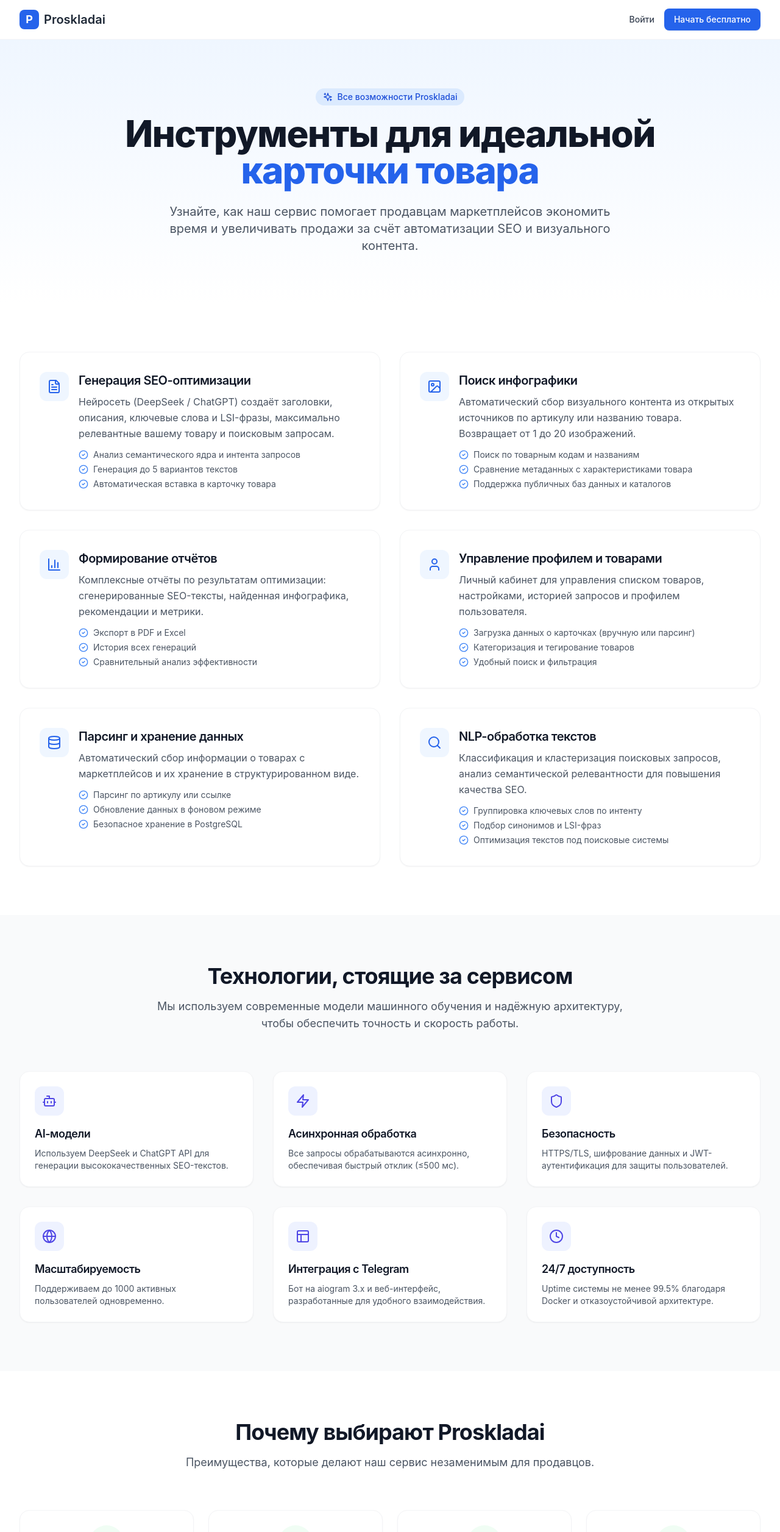
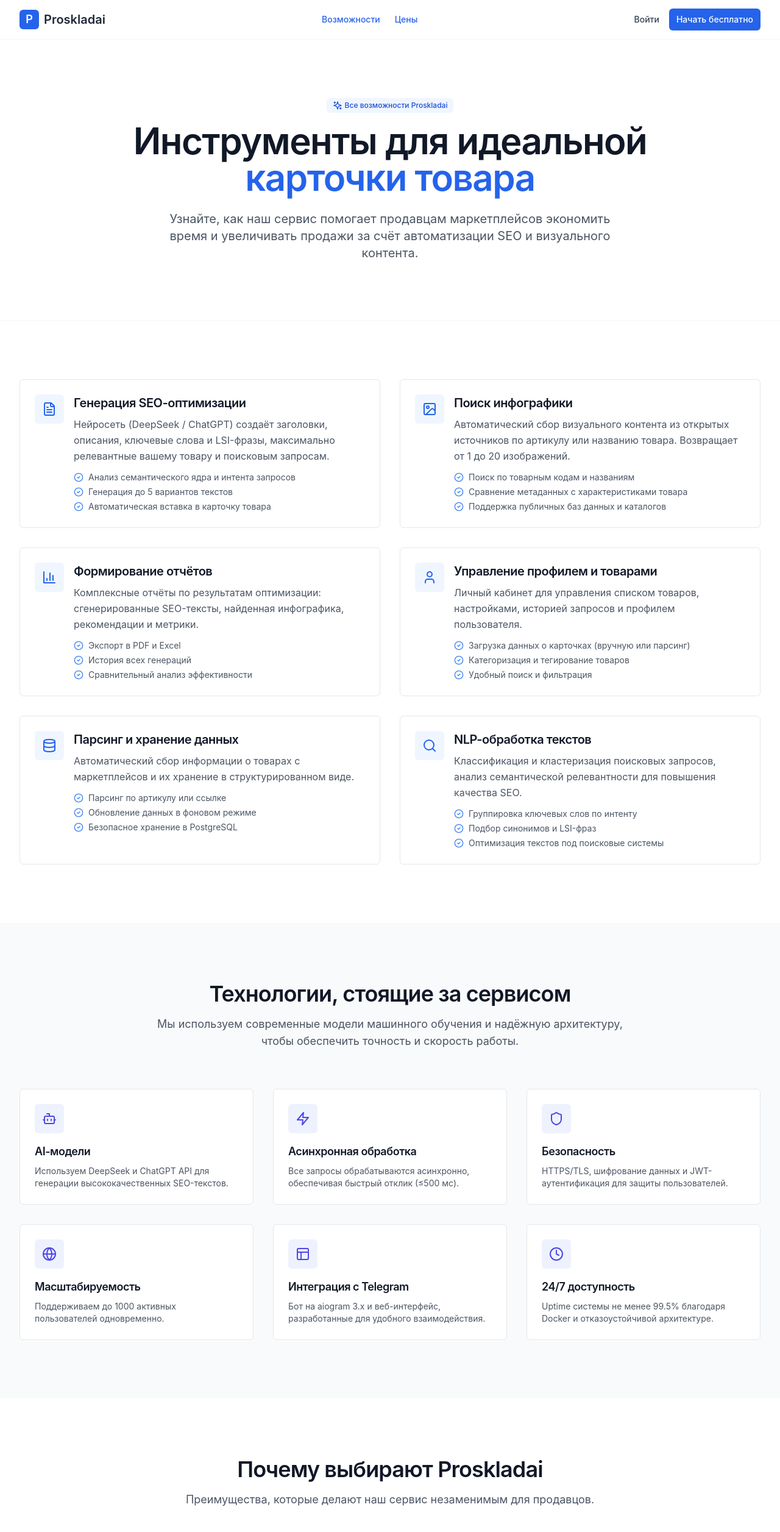
Before and after one commit to aleksey-kovalchuk-1/ProSkladAI, a React (Vite) app: page /features in a window 1280 px wide. Shown: the top 2513 px of the page at 61% size. Built offline with nearby package versions, Linux system fonts and the light colour scheme; no server answers.

Commit message:
feat(features): apply editorial tokens, shared header/footer, fix broken pricing link and dead code

```diff
--- a/src/pages/Landing/FeaturesPage.tsx
+++ b/src/pages/Landing/FeaturesPage.tsx
@@ -7,7 +7,7 @@ import {
   Image as ImageIcon,
   BarChart3,
   User,
-  Users,  // ← добавьте эту строку
+  Users,
   Database,
   Sparkles,
   Search,
@@ -19,47 +19,24 @@ import {
   Layout,
   CheckCircle2,
 } from 'lucide-react';
+import { Badge, Button, Card, CardContent } from '@/components/ui';
+import LandingHeader from '@/components/landing/LandingHeader';
+import LandingFooter from '@/components/landing/LandingFooter';
 
 const FeaturesPage: React.FC = () => {
   return (
     <div className="min-h-screen bg-white dark:bg-gray-900">
-      {/* ===== HEADER ===== */}
-      <header className="sticky top-0 z-50 bg-white/80 dark:bg-gray-900/80 backdrop-blur-md border-b border-gray-100 dark:border-gray-800">
-        <div className="container mx-auto px-4 sm:px-6 lg:px-8 flex items-center justify-between h-16">
-          <Link to="/" className="flex items-center gap-2">
-            <div className="w-8 h-8 bg-blue-600 rounded-lg flex items-center justify-center text-white font-bold text-lg">
-              P
-            </div>
-            <span className="text-xl font-semibold text-gray-800 dark:text-white">
-              Proskladai
-            </span>
-          </Link>
-          <div className="flex items-center gap-4">
-            <Link
-              to="/login"
-              className="text-sm font-medium text-gray-700 dark:text-gray-300 hover:text-blue-600 dark:hover:text-blue-400 transition-colors"
-            >
-              Войти
-            </Link>
-            <Link
-              to="/register"
-              className="inline-flex items-center justify-center px-4 py-2 text-sm font-medium text-white bg-blue-600 rounded-lg hover:bg-blue-700 transition-colors shadow-sm"
-            >
-              Начать бесплатно
-            </Link>
-          </div>
-        </div>
-      </header>
+      <LandingHeader />
 
       {/* ===== HERO SECTION ===== */}
-      <section className="py-20 bg-gradient-to-b from-blue-50 to-white dark:from-gray-800 dark:to-gray-900">
+      <section className="py-16 md:py-24 border-b border-gray-100 dark:border-gray-800">
         <div className="container mx-auto px-4 sm:px-6 lg:px-8">
           <div className="text-center max-w-4xl mx-auto">
-            <div className="inline-flex items-center gap-2 px-3 py-1 rounded-full bg-blue-100 dark:bg-blue-900/30 text-blue-700 dark:text-blue-400 text-sm font-medium mb-4">
-              <Sparkles size={16} />
-              <span>Все возможности Proskladai</span>
-            </div>
-            <h1 className="text-4xl sm:text-5xl lg:text-6xl font-extrabold tracking-tight text-gray-900 dark:text-white leading-tight">
+            <Badge className="mb-4">
+              <Sparkles size={16} aria-hidden="true" />
+              Все возможности Proskladai
+            </Badge>
+            <h1>
               Инструменты для идеальной{' '}
               <span className="text-blue-600 dark:text-blue-400">карточки товара</span>
             </h1>
@@ -72,16 +49,14 @@ const FeaturesPage: React.FC = () => {
       </section>
 
       {/* ===== MAIN FEATURES GRID ===== */}
-      <section className="py-20">
+      <section className="py-16 md:py-24">
         <div className="container mx-auto px-4 sm:px-6 lg:px-8">
           <div className="grid md:grid-cols-2 gap-8">
             {mainFeatures.map((feature, index) => (
-              <div
-                key={index}
-                className="group bg-white dark:bg-gray-800 p-8 rounded-2xl shadow-sm hover:shadow-xl transition-all duration-300 border border-gray-100 dark:border-gray-700 hover:border-blue-200 dark:hover:border-blue-700"
-              >
+              <Card key={index}>
+                <CardContent className="p-6">
                   <div className="flex items-start gap-4">
-                  <div className="flex-shrink-0 w-12 h-12 bg-blue-50 dark:bg-blue-900/30 rounded-xl flex items-center justify-center text-blue-600 dark:text-blue-400 group-hover:scale-110 transition-transform">
+                    <div className="flex-shrink-0 w-12 h-12 bg-blue-50 dark:bg-blue-900/30 rounded flex items-center justify-center text-blue-600 dark:text-blue-400">
                       {feature.icon}
                     </div>
                     <div>
@@ -95,7 +70,7 @@ const FeaturesPage: React.FC = () => {
                         <ul className="mt-3 space-y-1">
                           {feature.bullets.map((bullet, i) => (
                             <li key={i} className="flex items-start gap-2 text-sm text-gray-600 dark:text-gray-400">
-                            <CheckCircle2 size={16} className="text-blue-500 flex-shrink-0 mt-0.5" />
+                              <CheckCircle2 size={16} className="text-blue-500 flex-shrink-0 mt-0.5" aria-hidden="true" />
                               <span>{bullet}</span>
                             </li>
                           ))}
@@ -103,19 +78,18 @@ const FeaturesPage: React.FC = () => {
                       )}
                     </div>
                   </div>
-              </div>
+                </CardContent>
+              </Card>
             ))}
           </div>
         </div>
       </section>
 
       {/* ===== TECHNICAL CAPABILITIES ===== */}
-      <section className="py-20 bg-gray-50 dark:bg-gray-800/50">
+      <section className="py-16 md:py-24 bg-gray-50 dark:bg-gray-800/50">
         <div className="container mx-auto px-4 sm:px-6 lg:px-8">
           <div className="text-center max-w-3xl mx-auto mb-16">
-            <h2 className="text-3xl font-bold text-gray-900 dark:text-white sm:text-4xl">
-              Технологии, стоящие за сервисом
-            </h2>
+            <h2>Технологии, стоящие за сервисом</h2>
             <p className="mt-4 text-lg text-gray-600 dark:text-gray-300">
               Мы используем современные модели машинного обучения и надёжную архитектуру, чтобы обеспечить
               точность и скорость работы.
@@ -123,124 +97,70 @@ const FeaturesPage: React.FC = () => {
           </div>
           <div className="grid md:grid-cols-3 gap-8">
             {techFeatures.map((tech, index) => (
-              <div
-                key={index}
-                className="bg-white dark:bg-gray-800 p-6 rounded-2xl shadow-sm border border-gray-100 dark:border-gray-700"
-              >
-                <div className="w-12 h-12 bg-indigo-50 dark:bg-indigo-900/30 rounded-xl flex items-center justify-center text-indigo-600 dark:text-indigo-400 mb-4">
+              <Card key={index}>
+                <CardContent className="p-6">
+                  <div className="w-12 h-12 bg-indigo-50 dark:bg-indigo-900/30 rounded flex items-center justify-center text-indigo-600 dark:text-indigo-400 mb-4">
                     {tech.icon}
                   </div>
                   <h3 className="text-lg font-semibold text-gray-900 dark:text-white">{tech.title}</h3>
                   <p className="mt-2 text-sm text-gray-600 dark:text-gray-400">{tech.description}</p>
-              </div>
+                </CardContent>
+              </Card>
             ))}
           </div>
         </div>
       </section>
 
       {/* ===== BENEFITS SECTION ===== */}
-      <section className="py-20">
+      <section className="py-16 md:py-24">
         <div className="container mx-auto px-4 sm:px-6 lg:px-8">
           <div className="text-center max-w-3xl mx-auto mb-16">
-            <h2 className="text-3xl font-bold text-gray-900 dark:text-white sm:text-4xl">
-              Почему выбирают Proskladai
-            </h2>
+            <h2>Почему выбирают Proskladai</h2>
             <p className="mt-4 text-lg text-gray-600 dark:text-gray-300">
               Преимущества, которые делают наш сервис незаменимым для продавцов.
             </p>
           </div>
           <div className="grid sm:grid-cols-2 lg:grid-cols-4 gap-6">
             {benefits.map((benefit, index) => (
-              <div
-                key={index}
-                className="text-center p-6 bg-white dark:bg-gray-800 rounded-2xl shadow-sm border border-gray-100 dark:border-gray-700"
-              >
-                <div className="w-14 h-14 mx-auto bg-green-50 dark:bg-green-900/30 rounded-full flex items-center justify-center text-green-600 dark:text-green-400 mb-4">
+              <Card key={index}>
+                <CardContent className="p-6 text-center">
+                  <div className="w-14 h-14 mx-auto bg-green-50 dark:bg-green-900/30 rounded flex items-center justify-center text-green-600 dark:text-green-400 mb-4">
                     {benefit.icon}
                   </div>
                   <h4 className="text-lg font-semibold text-gray-900 dark:text-white">{benefit.title}</h4>
                   <p className="mt-2 text-sm text-gray-600 dark:text-gray-400">{benefit.description}</p>
-              </div>
+                </CardContent>
+              </Card>
             ))}
           </div>
         </div>
       </section>
 
       {/* ===== CTA SECTION ===== */}
-      <section className="py-20 bg-blue-600 dark:bg-blue-800">
+      <section className="py-16 md:py-24 border-t border-gray-100 dark:border-gray-800">
         <div className="container mx-auto px-4 sm:px-6 lg:px-8 text-center">
-          <div className="max-w-3xl mx-auto">
-            <h2 className="text-3xl font-bold text-white">
-              Готовы попробовать все функции?
-            </h2>
-            <p className="mt-4 text-lg text-blue-100">
+          <div className="max-w-2xl mx-auto">
+            <h2>Готовы попробовать все функции?</h2>
+            <p className="mt-4 text-lg text-gray-600 dark:text-gray-300">
               Зарегистрируйтесь и получите 3 товара бесплатно для полного тестирования.
             </p>
             <div className="mt-8 flex flex-wrap justify-center gap-4">
-              <Link
-                to="/register"
-                className="inline-flex items-center gap-2 px-6 py-3 bg-white hover:bg-gray-100 text-blue-700 font-medium rounded-lg shadow-lg transition-all hover:scale-105"
-              >
-                Создать аккаунт
-                <ArrowRight size={20} />
+              <Button asChild size="lg">
+                <Link to="/register">
+                  Создать аккаунт <ArrowRight size={20} className="ml-2" aria-hidden="true" />
                 </Link>
-              <a
-                href="https://t.me/ProskladaiBot"
-                target="_blank"
-                rel="noopener noreferrer"
-                className="inline-flex items-center gap-2 px-6 py-3 border border-white/30 hover:bg-white/10 text-white font-medium rounded-lg transition-colors"
-              >
+              </Button>
+              <Button asChild variant="outline" size="lg">
+                <a href="https://t.me/ProskladaiBot" target="_blank" rel="noopener noreferrer">
                   Открыть бота
                 </a>
+              </Button>
             </div>
           </div>
         </div>
       </section>
 
-      {/* ===== FOOTER ===== */}
-      <footer className="bg-gray-900 text-gray-400 py-12">
-        <div className="container mx-auto px-4 sm:px-6 lg:px-8">
-          <div className="grid md:grid-cols-4 gap-8">
-            <div>
-              <div className="flex items-center gap-2 mb-4">
-                <div className="w-8 h-8 bg-blue-600 rounded-lg flex items-center justify-center text-white font-bold">
-                  P
-                </div>
-                <span className="text-white text-lg font-semibold">Proskladai</span>
-              </div>
-              <p className="text-sm">
-                Автоматизация SEO и инфографики для маркетплейсов.
-              </p>
-            </div>
-            <div>
-              <h4 className="text-white font-medium mb-4">Продукт</h4>
-              <ul className="space-y-2 text-sm">
-                <li><Link to="/features" className="hover:text-white transition-colors">Возможности</Link></li>
-                <li><Link to="#" className="hover:text-white transition-colors">Цены</Link></li>
-                <li><Link to="#" className="hover:text-white transition-colors">Блог</Link></li>
-              </ul>
-            </div>
-            <div>
-              <h4 className="text-white font-medium mb-4">Поддержка</h4>
-              <ul className="space-y-2 text-sm">
-                <li><Link to="#" className="hover:text-white transition-colors">FAQ</Link></li>
-                <li><Link to="#" className="hover:text-white transition-colors">Контакты</Link></li>
-                <li><Link to="#" className="hover:text-white transition-colors">Помощь</Link></li>
-              </ul>
-            </div>
-            <div>
-              <h4 className="text-white font-medium mb-4">Юридическое</h4>
-              <ul className="space-y-2 text-sm">
-                <li><Link to="#" className="hover:text-white transition-colors">Политика конфиденциальности</Link></li>
-                <li><Link to="#" className="hover:text-white transition-colors">Условия использования</Link></li>
-              </ul>
-            </div>
-          </div>
-          <div className="border-t border-gray-800 mt-8 pt-8 text-sm text-center">
-            &copy; {new Date().getFullYear()} Proskladai. Все права защищены.
-          </div>
-        </div>
-      </footer>
+      <LandingFooter />
     </div>
   );
 };
```
Lines whose indentation alone changed are shown as unchanged.
